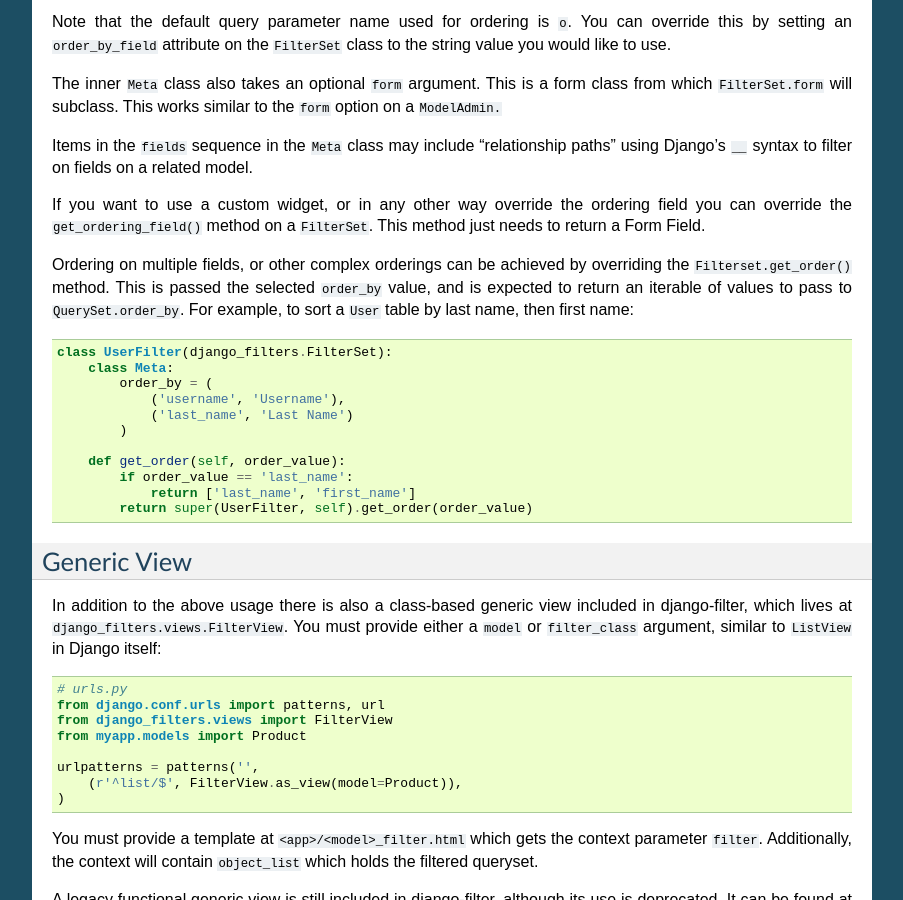
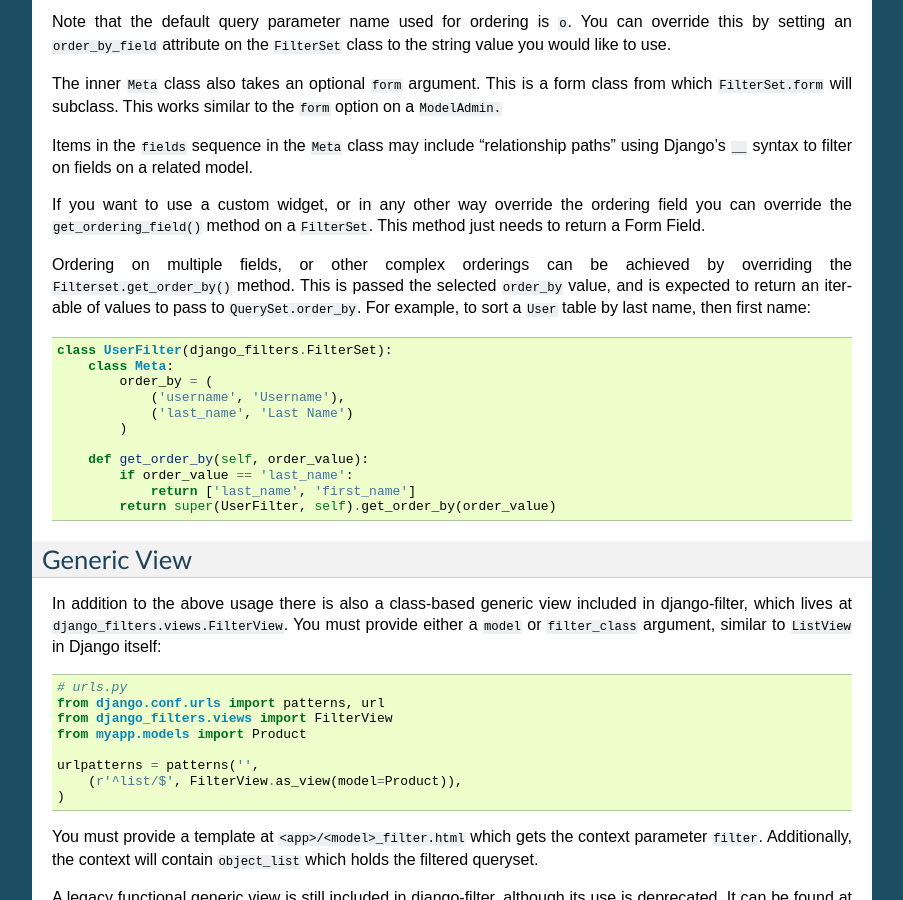
Before and after one commit to carltongibson/django-filter, a Sphinx documentation site: the page built from docs/usage.txt, in a window 1280 px wide and 900 px high, scrolled down 2065 px. Shown: the whole window, without its empty margins (198-1101 px from the left). Built offline with Sphinx 7.4.7, drawn with Linux system fonts in a browser that asks for light colours; pages that are not in the unit, such as notebooks, are missing from menus.

```diff
--- a/docs/usage.txt
+++ b/docs/usage.txt
@@ -137,7 +137,7 @@ field you can override the ``get_ordering_field()`` method on a ``FilterSet``.
 This method just needs to return a Form Field.
 
 Ordering on multiple fields, or other complex orderings can be achieved by
-overriding the ``Filterset.get_order()`` method. This is passed the selected
+overriding the ``Filterset.get_order_by()`` method. This is passed the selected
 ``order_by`` value, and is expected to return an iterable of values to pass to
 ``QuerySet.order_by``. For example, to sort a ``User`` table by last name, then
 first name::
@@ -149,10 +149,10 @@ first name::
                 ('last_name', 'Last Name')
             )
 
-        def get_order(self, order_value):
+        def get_order_by(self, order_value):
             if order_value == 'last_name':
                 return ['last_name', 'first_name']
-            return super(UserFilter, self).get_order(order_value)
+            return super(UserFilter, self).get_order_by(order_value)
 
 Generic View
 ------------
```
